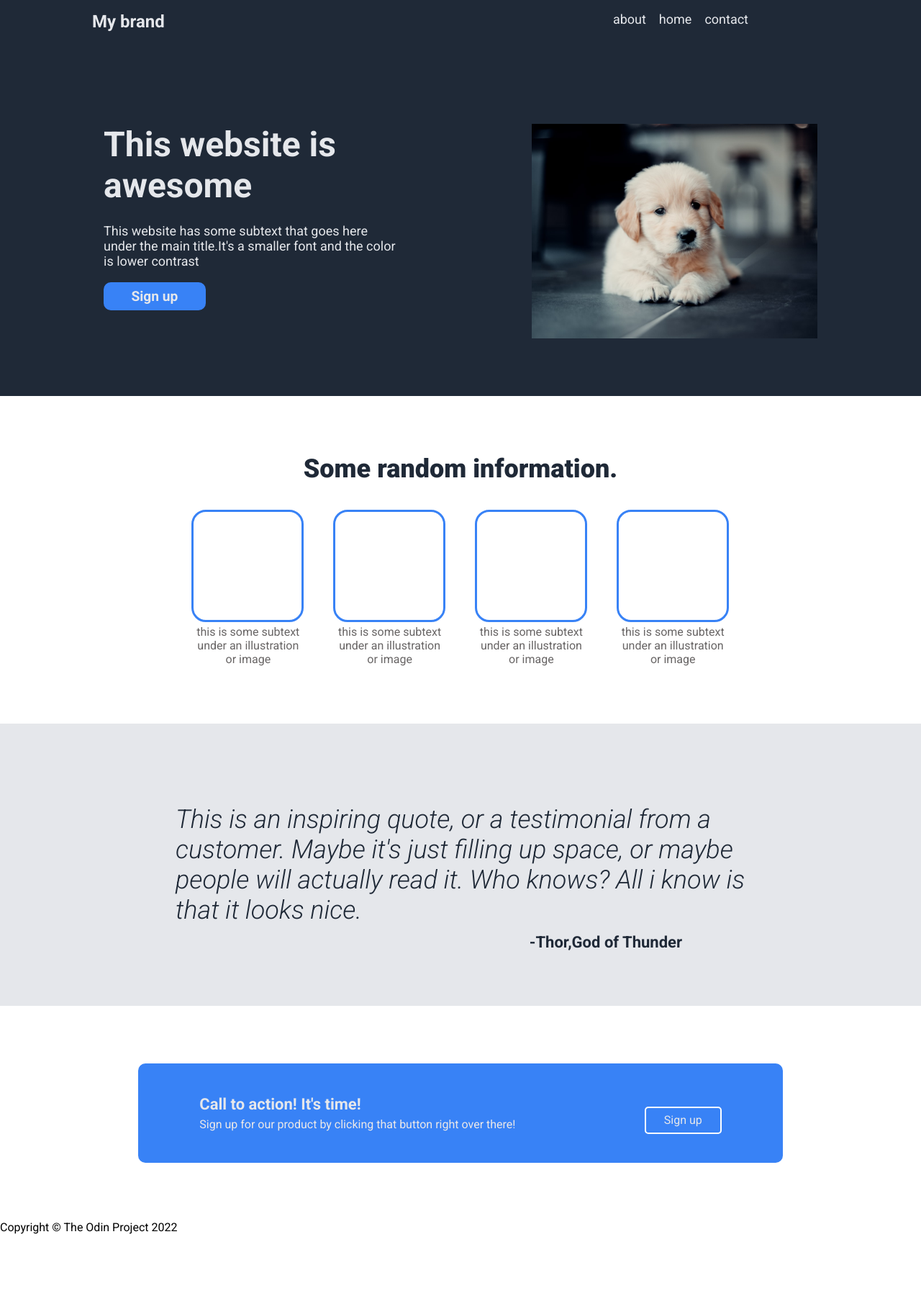
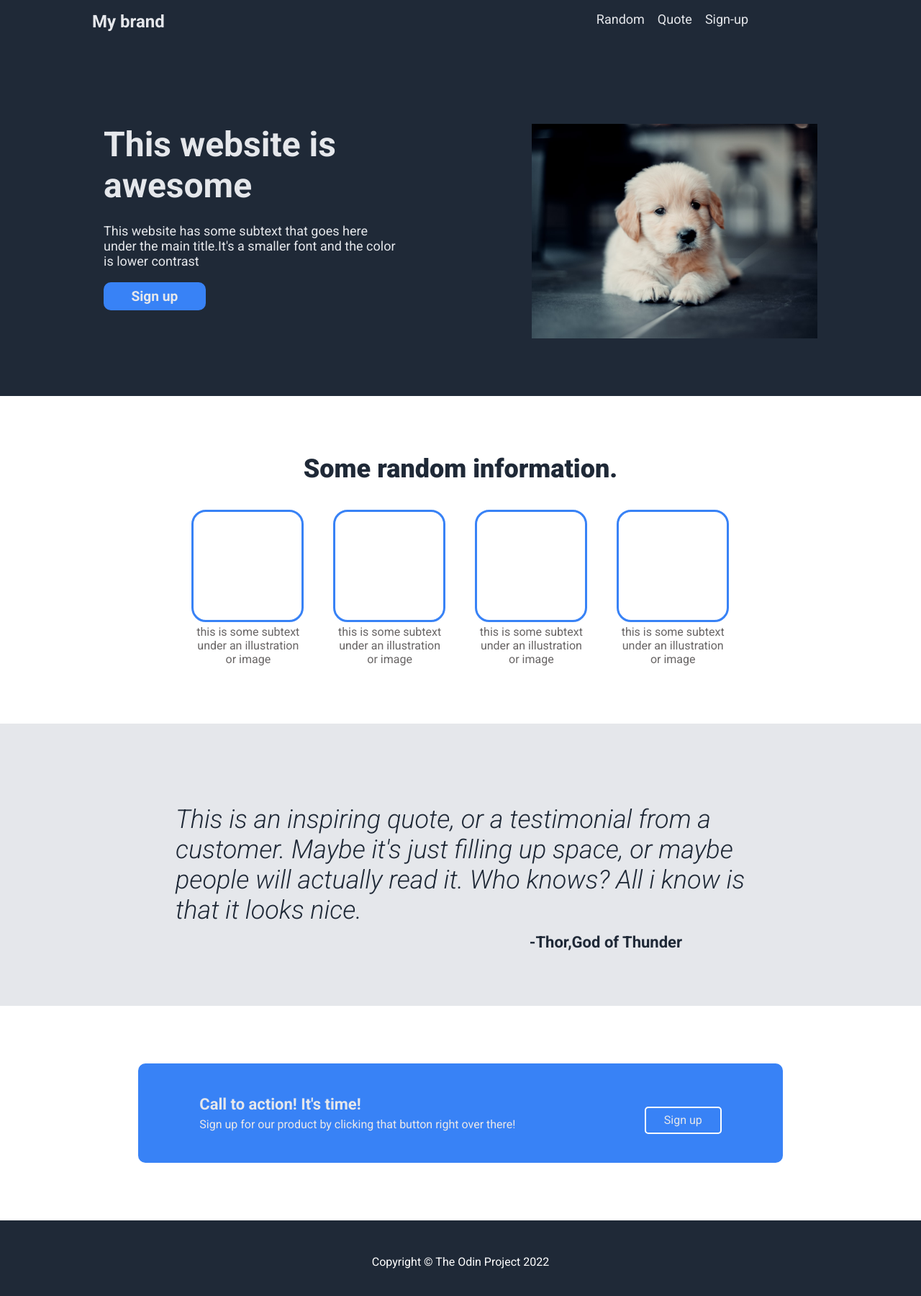
Before and after one commit to rajat4984/landing-page, a plain HTML site: page index.html in a window 1280 px wide. Shown: the whole page at 72% size. Before the commit the page ends 1714 px from the top, so only its background shows below. Drawn offline with Linux system fonts and the light colour scheme.

Commit message:
Footer done,Website completed for bigger screen

```diff
--- a/index.html
+++ b/index.html
@@ -18,9 +18,9 @@
           <h1>My brand</h1>
         </div>
         <div class="links">
-          <li><a href="">about</a></li>
-          <li><a href="">home</a></li>
-          <li><a href="">contact</a></li>
+          <li><a href="#random">Random</a></li>
+          <li><a href="#quote">Quote</a></li>
+          <li><a href="#sign-up">Sign-up</a></li>
         </div>
       </nav>
       <div class="container">
--- a/style.css
+++ b/style.css
@@ -2,6 +2,7 @@
   padding: 0;
   margin: 0;
   font-family: "Roboto", sans-serif;
+  scroll-behavior: smooth;
 }
 
 li {
@@ -28,6 +29,7 @@ a {
 
 .brand > h1 {
   font-size: 24px;
+  cursor: pointer;
 }
 
 .links,
@@ -37,6 +39,13 @@ a {
 
 .links {
   display: flex;
+}
+.links > li > a {
+  transition: .3s;
+}
+
+.links > li > a:hover {
+  color: #686565;
 }
 
 .container {
@@ -133,34 +142,32 @@ img {
 
 /* QUOTE */
 
-#quote{
+#quote {
   background-color: #e5e7eb;
   padding: 7em;
   align-items: center;
   color: #1f2937;
 }
 
-
-.quote-text{
+.quote-text {
   font-size: 36px;
   font-weight: 300;
   width: 75%;
-    margin: auto
+  margin: auto;
 }
 
-.author{
+.author {
   float: right;
-    margin: .5em 10em 0 0;
+  margin: 0.5em 10em 0 0;
   font-weight: bolder;
   font-size: 22px;
 }
 
-#sign-up{
+#sign-up {
   padding: 5em;
 }
 
-
-.sign-up-contents{
+.sign-up-contents {
   background-color: #3882f6;
   margin: auto;
   border-radius: 10px;
@@ -172,22 +179,22 @@ img {
   width: 80%;
 }
 
-.sign-up-text{
+.sign-up-text {
   display: inline-block;
   width: 50%;
 }
 
-.sign-up-text-one{
+.sign-up-text-one {
   color: #e5e7eb;
   font-size: 22px;
   font-weight: bold;
 }
 
-.sign-up-text-two{
+.sign-up-text-two {
   color: #ebe8e8;
 }
 
-.sign-up-button-text{
+.sign-up-button-text {
   color: #e5e7eb;
   padding: 5px 25px;
   border: 2px solid white;
@@ -198,3 +205,15 @@ img {
 }
 
 /* FOOTER */
+
+#footer {
+  background-color: #1f2937;
+  padding: 3em;
+}
+
+.footer-content {
+  text-align: center;
+  color: white;
+  display: block;
+  width: 100%;
+}
```
Lines whose indentation alone changed are shown as unchanged.
